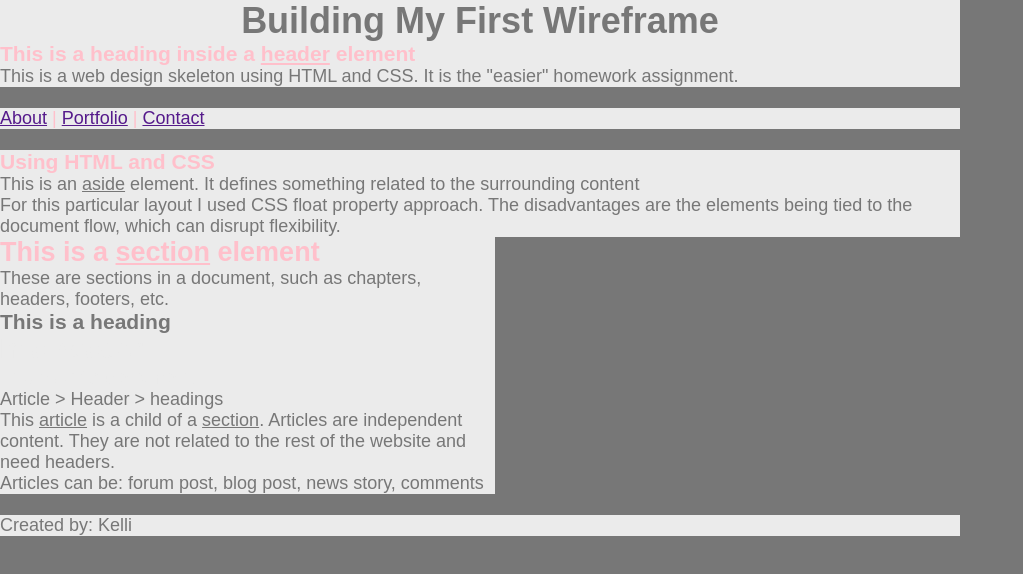
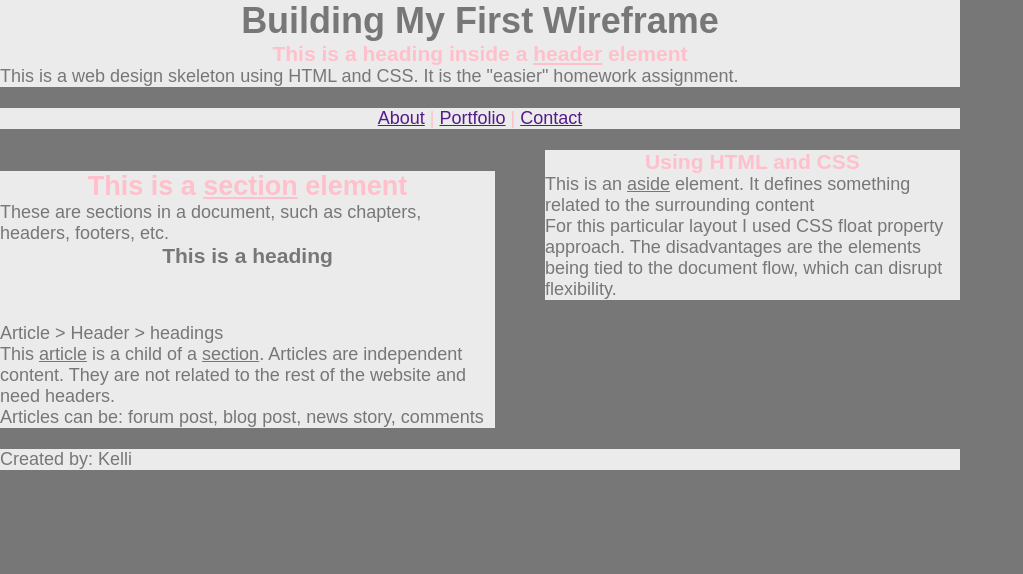
Before and after one commit to kellikells/HW-Wireframe, a plain HTML site: page index.html in a window 1280 px wide. Shown: the whole page, without its empty margins (0-1023 px from the left). Drawn offline with Linux system fonts and the light colour scheme.

Commit message:
trying to get the <section> and <article> to align

```diff
--- a/index.html
+++ b/index.html
@@ -14,14 +14,14 @@
         <!--most important heading-->
         <h1 class="center">Building My First Wireframe</h1>
         <!--less important heading-->
-        <h3>This is a heading inside a <span class="underline">header</span> element</h3>
+        <h3 class="center">This is a heading inside a <span class="underline">header</span> element</h3>
         <p>This is a web design skeleton using HTML and CSS.  It is the "easier" homework assignment.</p>
     </header>
 
     <br>
 
     <!--a container for navigation links-->
-    <nav>
+    <nav class="center">
         <!--these are all placeholder links for next assignment-->
         <!--all links are missing file paths FIX THIS LATER!-->
         <a href="" target="#">About</a>  |
@@ -31,21 +31,25 @@
 
     <br>
 
-    <!--aside is something related to surrounding content-->
+            <!--added a div containing <aside> and <section>-->
+    <div class="floatclear">
+            <!--aside is something related to surrounding content-->
     <aside>
-        <h3>Using HTML and CSS</h3>
+        <h3 class="center">Using HTML and CSS</h3>
         <p>This is an <span class="underline">aside</span> element.  It defines something related to the surrounding content</p>
         <p>For this particular layout I used CSS float property approach.  The disadvantages are the elements being tied to the document flow, which can disrupt flexibility.</p>
     </aside>
 
+    <br>
+
     <!--sections in a document, like chapters, headers, footers etc-->
     <section>
-        <h2>This is a <span class="underline">section</span> element</h2>
+        <h2 class="center">This is a <span class="underline">section</span> element</h2>
         <p>These are sections in a document, such as chapters, headers, footers, etc.</p>
         <!--articles are independent content from the rest of the site, needs headers-->
         <article>
             <header>
-               <h1>This is a heading</h1>
+               <h1 class= "center">This is a heading</h1>
                <h2>In a header</h2>
                <h3>In an <span class="underline">article</span>element</h3>
                <p>Article > Header > headings</p>
@@ -54,6 +58,7 @@
             <p>Articles can be: forum post, blog post, news story, comments </p>
         </article>
     </section>
+    </div>
 
     <br>
 
--- a/style.css
+++ b/style.css
@@ -2,7 +2,7 @@
 /*gets rid of the box model*/
 * {
     box-sizing: border-box;
-}
+  }
 
 /*resets all margin and padding values*/
 * {
@@ -42,10 +42,22 @@ h1, p {
     background-color: #ebebeb;
 }
 
-section {
-    width: 495px;
-}
-
 .center {
     text-align: center;
 }
+
+aside {
+    width: 415px;
+    float: right;
+    clear: right;
+}
+
+section {
+    width: 495px;
+    float: left;
+    clear: left;
+}
+
+.floatclear {
+    overflow: auto;
+}
```
